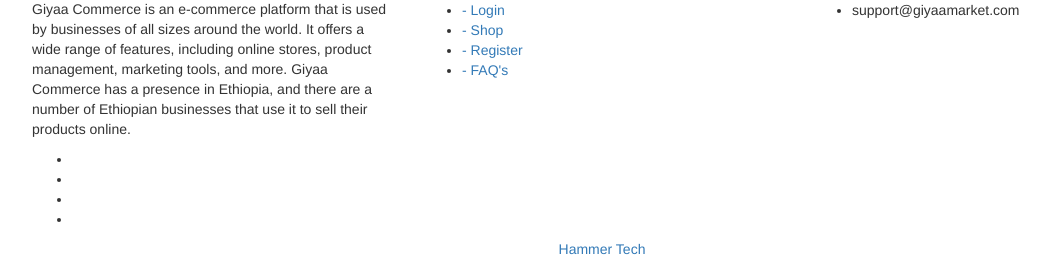
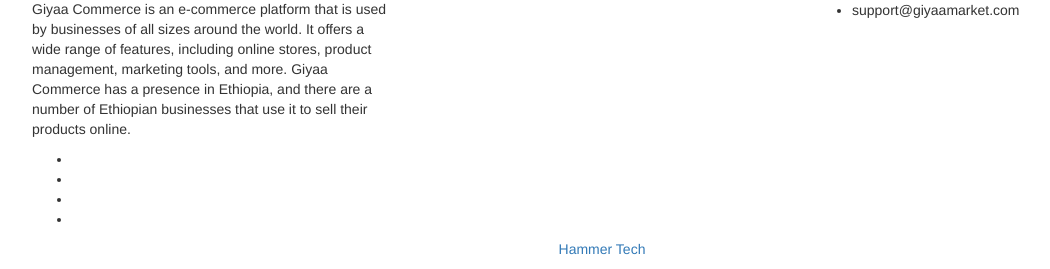
Before and after one commit to edomiyashammer/hahah, a Django app: page / in a window 1280 px wide. Shown: the part 1012-1281 px from the top of the page, without its empty margins (38-1088 px from the left). Run offline with Django 4.2, Linux system fonts and the light colour scheme; data that the repository does not hold is empty; some libraries are stand-ins or nearby versions.

Commit message:
first commit

```diff
--- a/templates/base.html
+++ b/templates/base.html
@@ -61,10 +61,10 @@
                         <h3 class="block-title">Quick Link</h3>
                         <ul class="menu">
                             <li><a href="/">- About Us</a></li>
-                            <li><a href="{% url 'login' %}">- Login</a></li>
+                            <!-- <li><a href="{% url 'login' %}">- Login</a></li>
                             <li><a href="{% url 'myapp:shopgrid' %}">- Shop</a></li>
                             <li><a href="{% url 'register' %}">- Register</a></li>
-                            <li><a href="{% url 'myapp:contact' %}">- FAQ's</a></li>
+                            <li><a href="{% url 'myapp:contact' %}">- FAQ's</a></li> -->
                         </ul>
                     </div>
                 </div>
```
